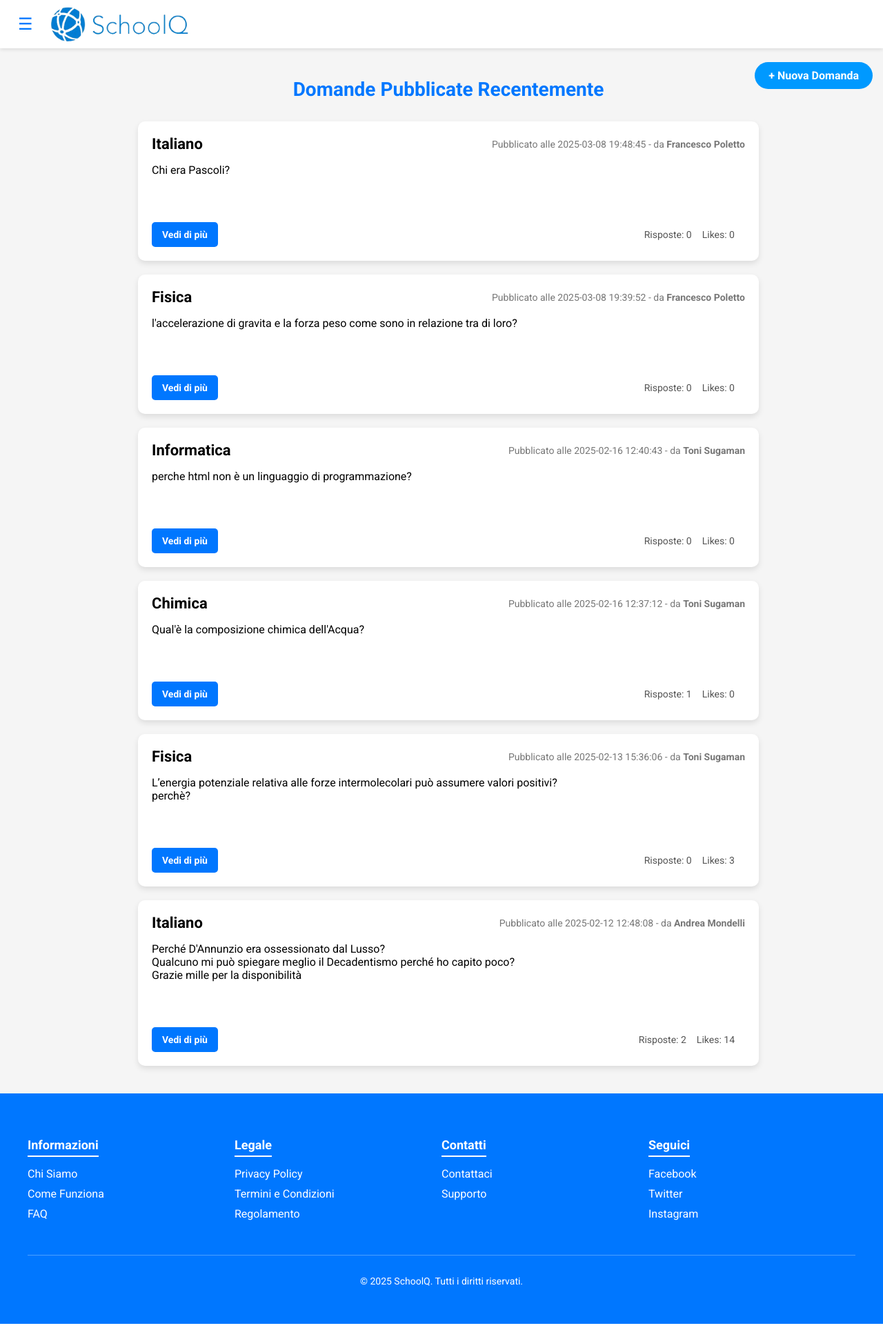
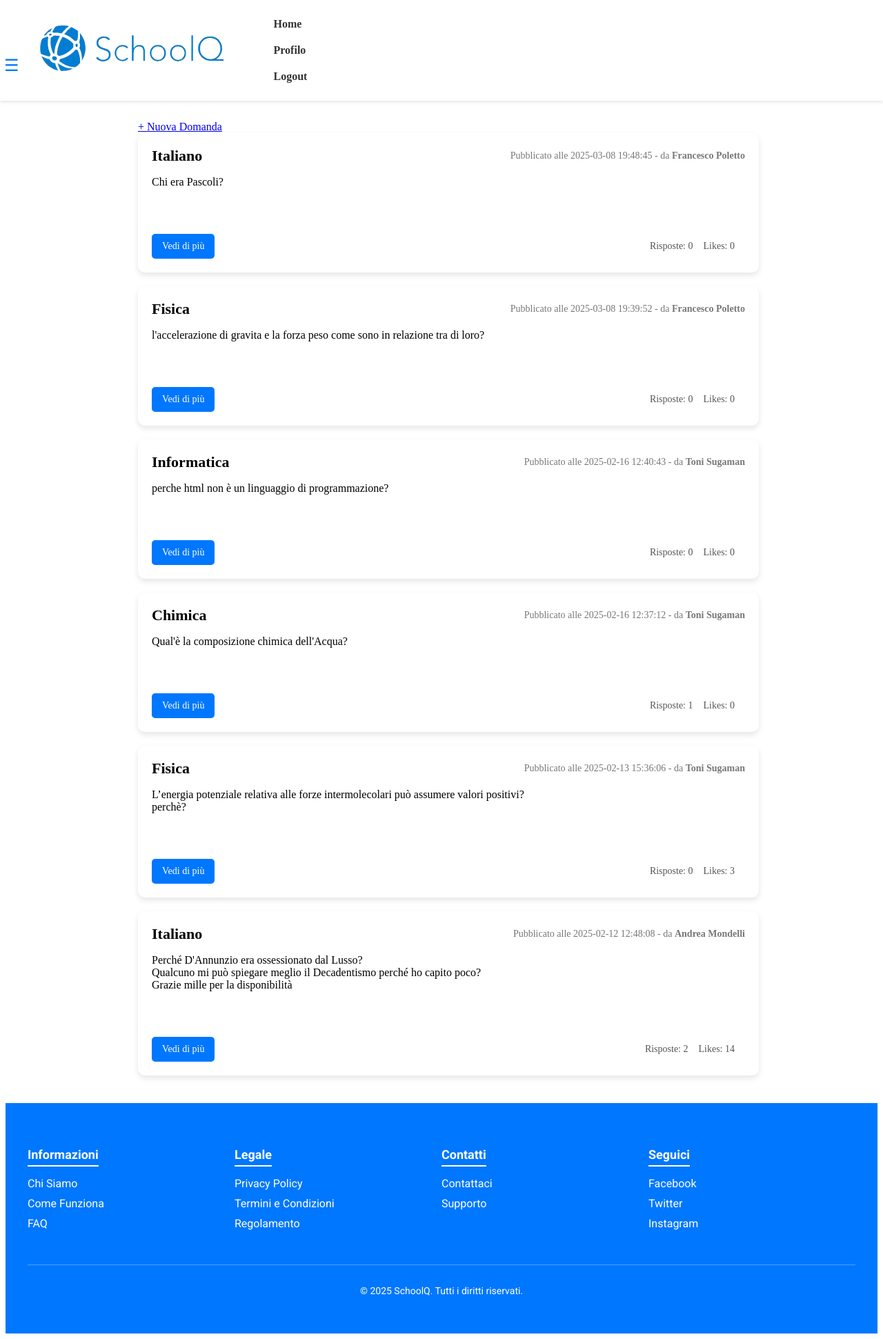
Before and after one commit to Polettogamer/GEPROGETTO, a PHP site: page /php_front/dashboard.php in a window 1280 px wide. Shown: the whole page at 69% size. Before the commit the page ends 1919 px from the top, so only its background shows below. Run offline with PHP 8.4, Linux system fonts and the light colour scheme; data comes from the database, SQL or seed files in the repository.

Commit message:
commit sbagliato
asfdas

```diff
--- a/PagWebSchoolQ/CSS/menuCSS.css
+++ b/PagWebSchoolQ/CSS/menuCSS.css
@@ -1,50 +1,26 @@
     /* Impostazioni di base */
-    body {
-      margin: 0;
-      padding: 0;
-      font-family: 'Roboto', sans-serif;
-      background-color: #f5f5f5;
-    }
-
-    /* TOP NAVBAR: centrata e moderna */
     .top-navbar {
+      position: fixed;
       position: fixed;
       top: 0;
       left: 0;
       width: 100%;
       background-color: #ffffff;
+      width: 100%;
+      background-color: #fff;
       box-shadow: 0 2px 5px rgba(0,0,0,0.1);
-      z-index: 1100;
-      padding: 10px 0;
     }
-
     .nav-container {
-      max-width: 1200px;
-      margin: 100 auto;
-      display: flex;
-      /*justify-content: space-evenly;*/
-      align-items: center;
-      padding: 0 20px;
-    }
-
-    .nav-container .logo {
       display: flex;
       align-items: center;
     }
+    }
 
-    .nav-container .logo img {
       max-height: 50px;
-      margin-right: 1200px;
     }
-    .new-question-container {
-      position: absolute;
-      top: 100px; /* Regola la distanza dall'alto */
-      right: 15px; /* Allinea a destra */
-      z-index: 100; /* Assicura che sia sopra gli altri elementi */
-    }
+
+    /* Sezione DESTRA: link */
     .nav-links {
-      display: flex;
-      justify-content: flex-end;
       list-style: none;
       margin: 0;
       padding: 0;
@@ -70,19 +46,6 @@
       background-color: #0077ff;
       color: #fff;
       border-color: #0077ff;
-    }
-    .button {
-      background-color: #0099ff;
-      color: white;
-      padding: 10px 20px;
-      border: none;
-      border-radius: 50px;
-      text-decoration: none;
-      font-weight: 600;
-      transition: all 0.3s ease;
-    }
-    .button:hover {
-      background-color: #0077ff;
     }
     .toggle-btn {
       font-size: 24px;
--- a/PagWebSchoolQ/php_front/categoria.php
+++ b/PagWebSchoolQ/php_front/categoria.php
@@ -14,6 +14,7 @@
     $stmt->bind_param("i", $categoria);
     $stmt->execute();
     $result = $stmt->get_result();
+
 
 
 
```
